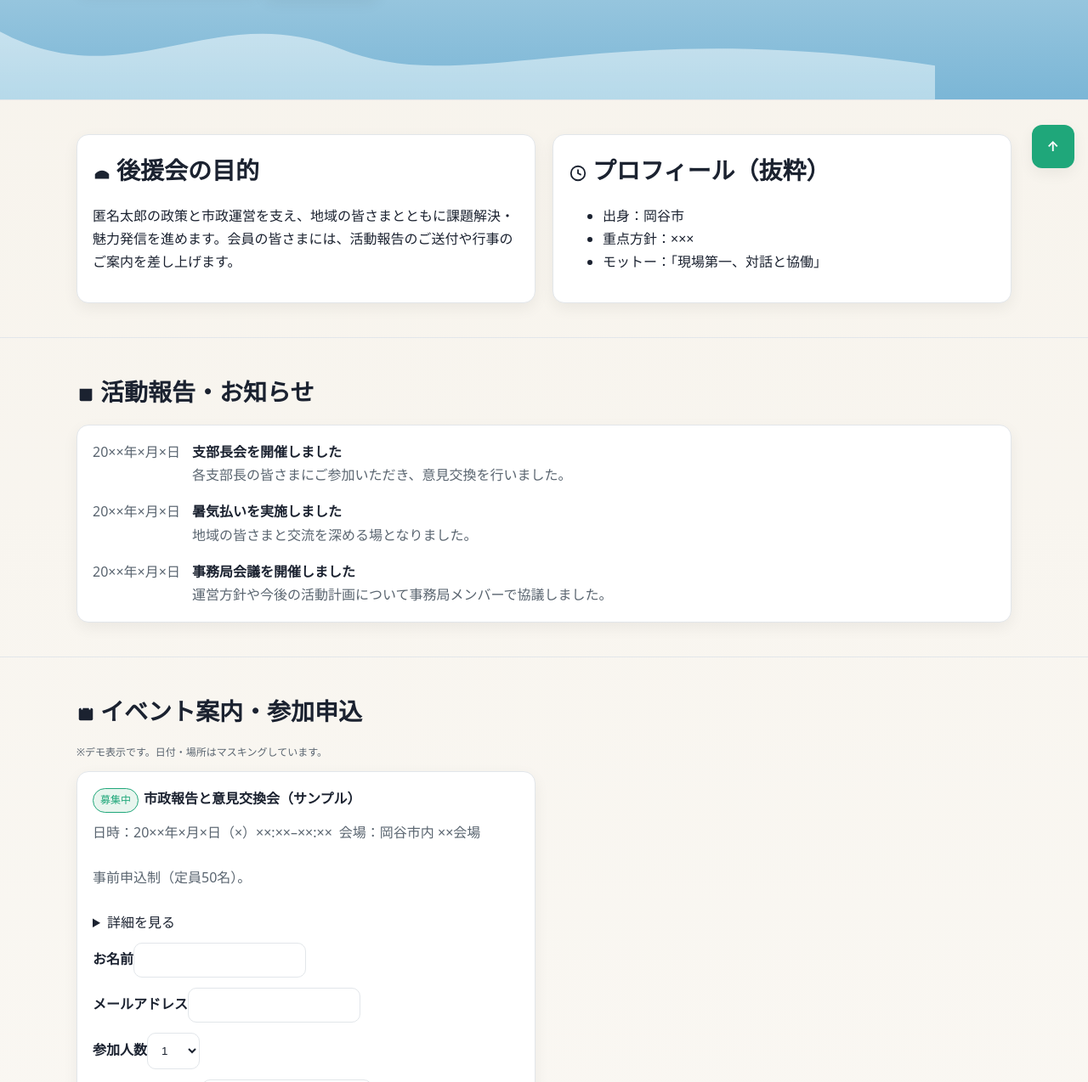
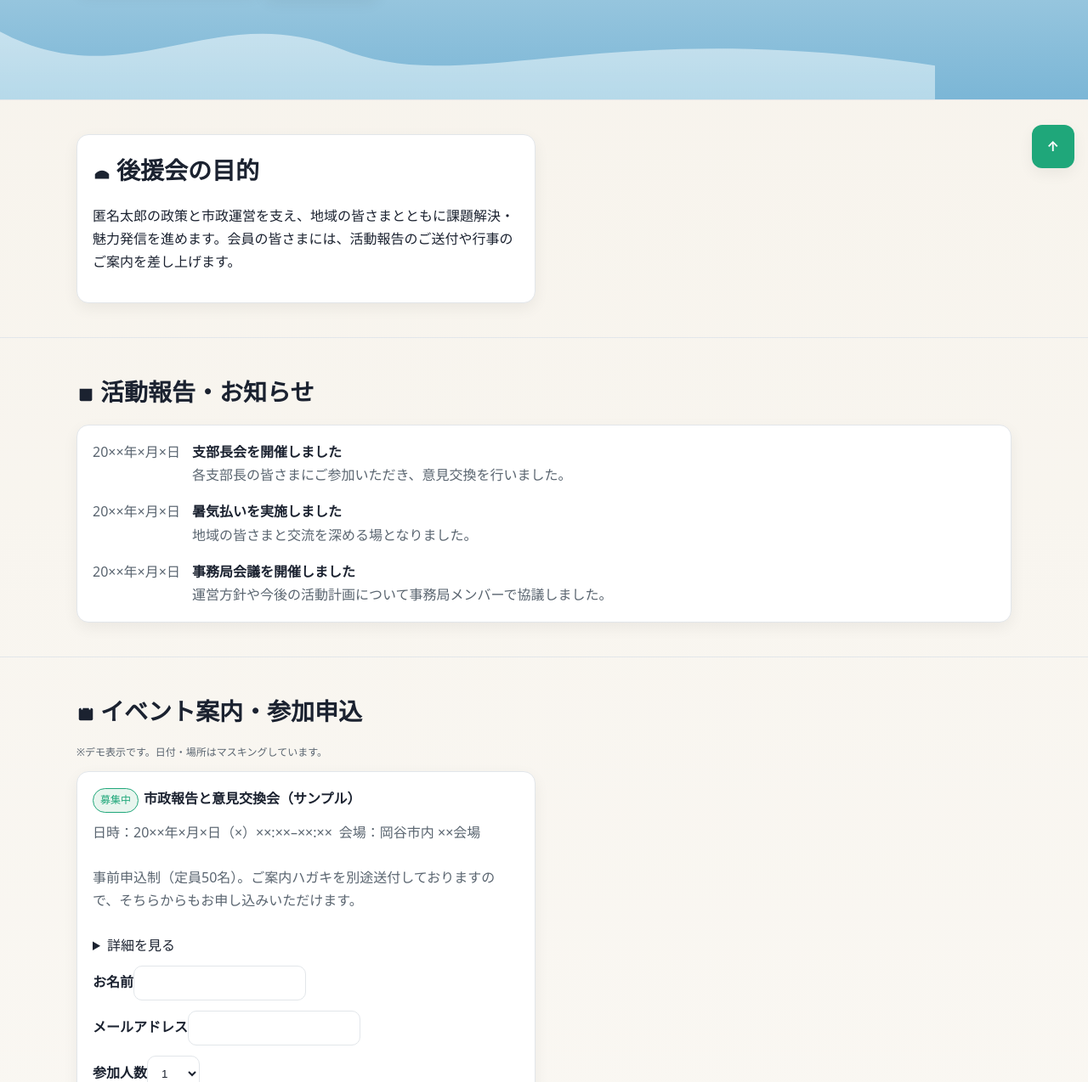
Before and after one commit to ssptsystem2025-manager/DemoWeb2025, a plain HTML site: page index.html in a window 1280 px wide. Shown: the part 586-1860 px from the top of the page at 85% size. Drawn offline with Linux system fonts and the light colour scheme.

Commit message:
コンテンツ更新

```diff
--- a/index.html
+++ b/index.html
@@ -234,14 +234,14 @@
           <li>歴史文化行事の後世継承と若世代参加促進</li>
         </ul> -->
       </div>
-      <div class="card">
+      <!-- <div class="card">
         <h3><svg class="ico" viewBox="0 0 24 24" aria-hidden="true"><circle cx="12" cy="12" r="9" fill="none" stroke="currentColor" stroke-width="2"/><path d="M12 7v5l4 2" stroke="currentColor" stroke-width="2" fill="none"/></svg>プロフィール（抜粋）</h3>
         <ul>
           <li>出身：岡谷市</li>
           <li>重点方針：×××</li>
           <li>モットー：「現場第一、対話と協働」</li>
         </ul>
-      </div>
+      </div> -->
     </div>
   </section>
 
@@ -287,7 +287,7 @@
             <div>日時：20××年×月×日（×）××:××–××:××</div>
             <div>会場：岡谷市内 ××会場</div>
           </div>
-          <p class="muted">事前申込制（定員50名）。</p>
+          <p class="muted">事前申込制（定員50名）。ご案内ハガキを別途送付しておりますので、そちらからもお申し込みいただけます。</p>
           <details>
             <summary>詳細を見る</summary>
             <ul>
```
